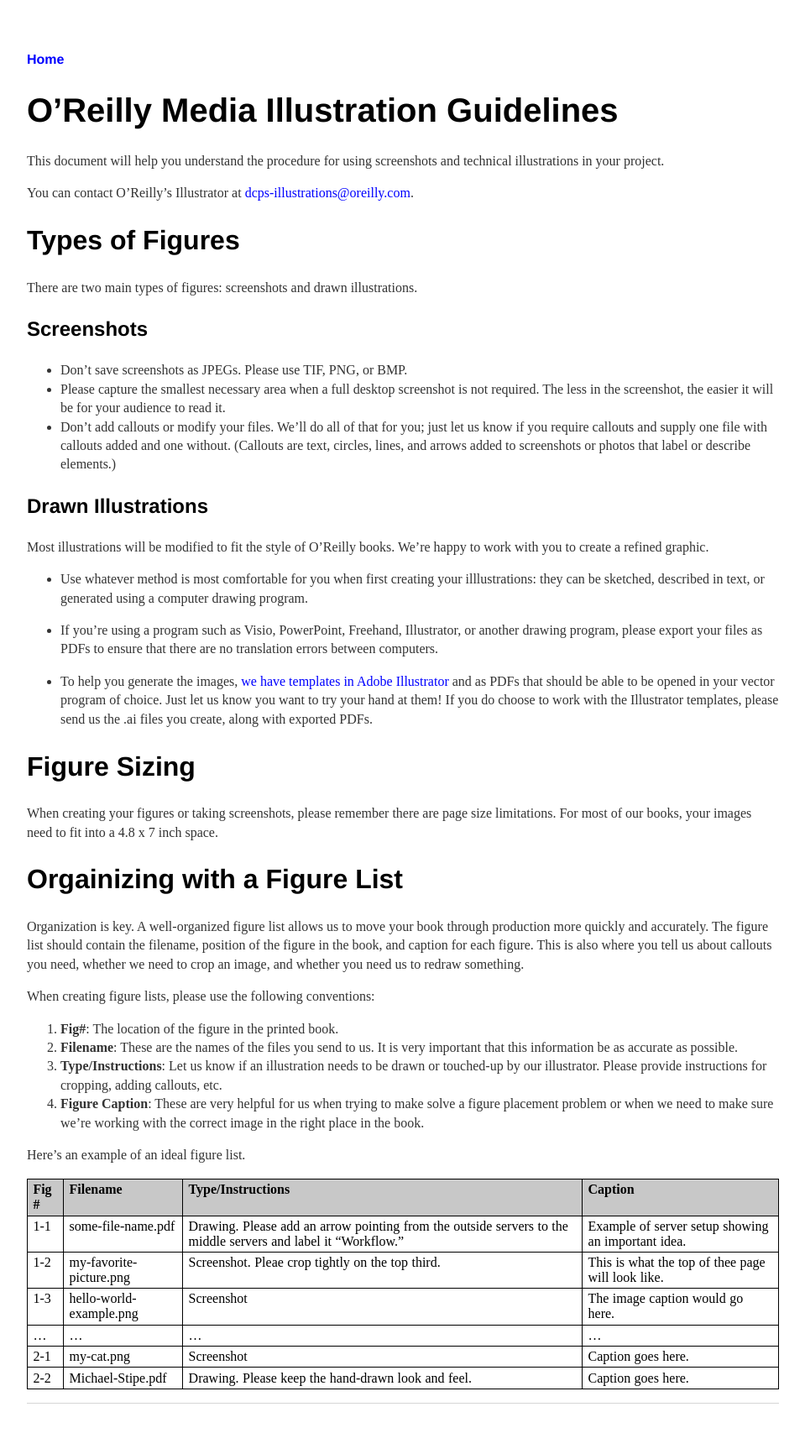
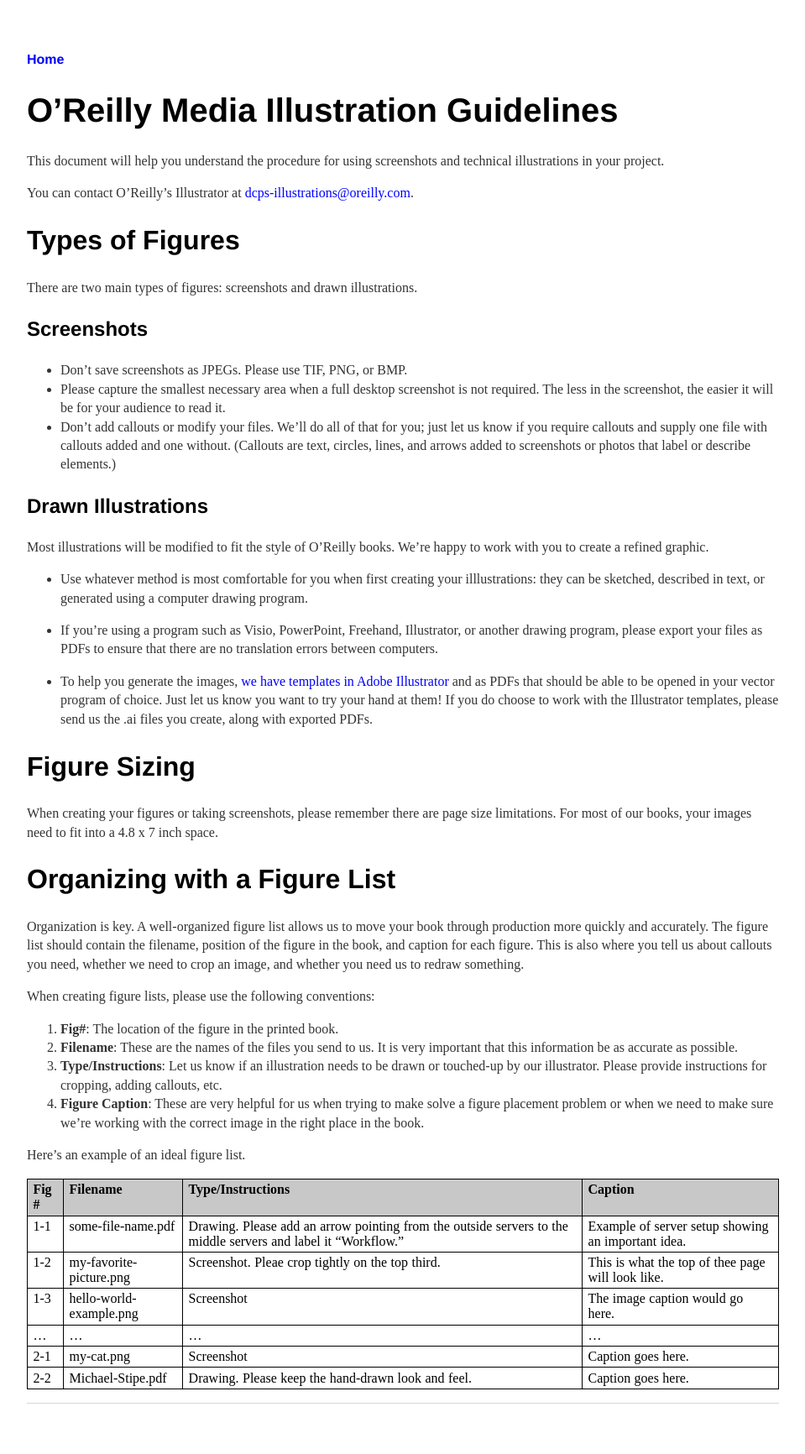
Before and after one commit to oreillymedia/production-resources, a Jekyll site: the page built from illustrations/index.md, in a window 1280 px wide. Shown: the whole page at 84% size, without its empty margins (160-1119 px from the left). Built offline with Jekyll 4.4.1, drawn with Linux system fonts in a browser that asks for light colours.

Commit message:
fixing a goddamn typo

```diff
--- a/illustrations/index.md
+++ b/illustrations/index.md
@@ -32,7 +32,7 @@
 
 When creating your figures or taking screenshots, please remember there are page size limitations. For most of our books, your images need to fit into a 4.8 x 7 inch space.
 
-## Orgainizing with a Figure List
+## Organizing with a Figure List
 
 Organization is key. A well-organized figure list allows us to move your book through production more quickly and accurately. The figure list should contain the filename, position of the figure in the book, and caption for each figure. This is also where you tell us about callouts you need, whether we need to crop an image, and whether you need us to redraw something.
 
```
